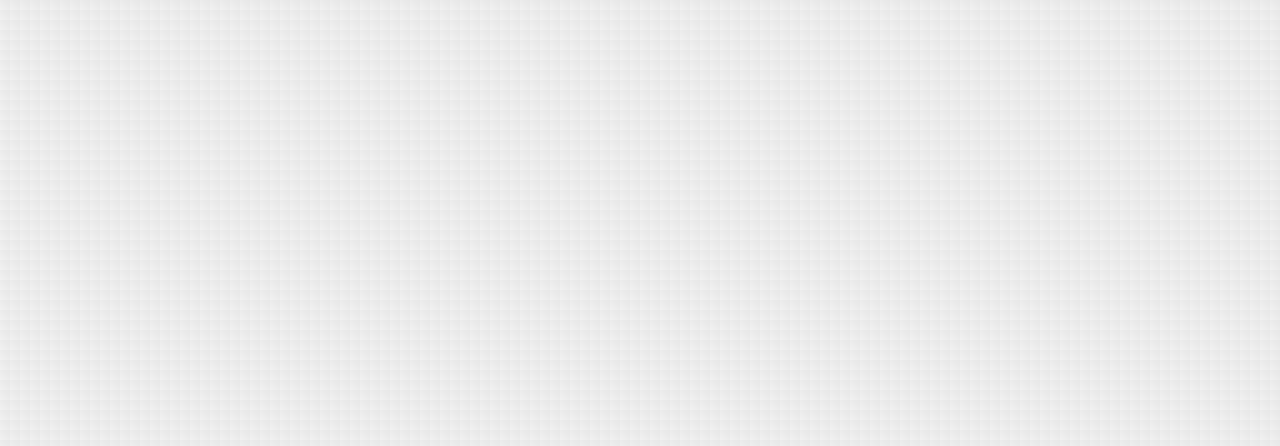
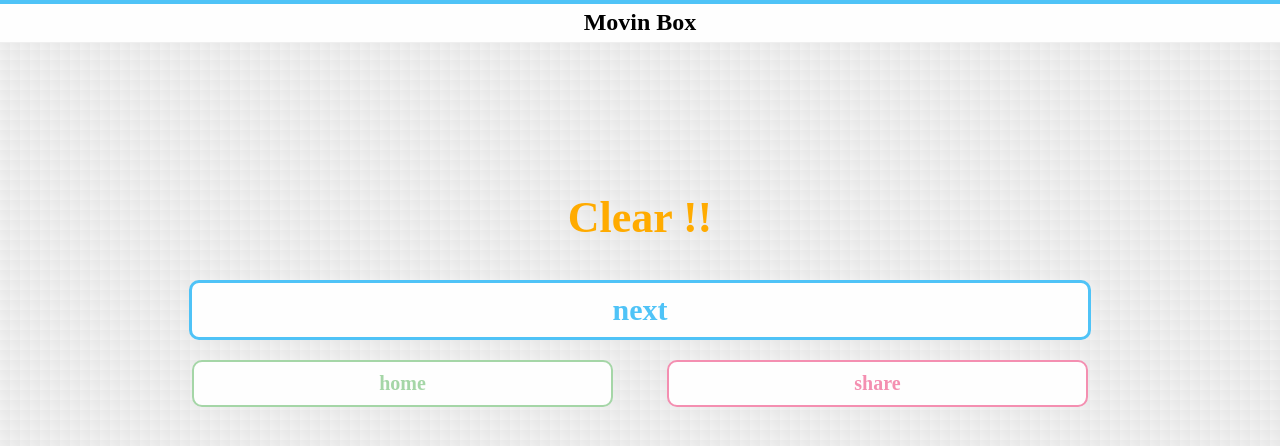
Before and after one commit to sottar/movin_box, a React app: page /clear/1 in a window 1280 px wide. Shown: the top 446 px of the page. Built offline with nearby package versions, Linux system fonts and the light colour scheme.

Commit message:
add clear page design

```diff
--- a/src/Root.jsx
+++ b/src/Root.jsx
@@ -7,6 +7,7 @@ import App from './components/App';
 import Top from './components/Top';
 import List from './components/List';
 import Play from './components/Play';
+import Clear from './components/Clear';
 
 const store = configureStore();
 
@@ -19,6 +20,7 @@ export default class Root extends React.Component {
             <IndexRoute component={Top} />
             <Route path="/list" component={List} />
             <Route path="/play/:level" component={Play} />
+            <Route path="/clear/:level" component={Clear} />
           </Route>
         </Router>
       </Provider>
--- /dev/null
+++ b/src/components/Clear.jsx
@@ -0,0 +1,82 @@
+/* @flow */
+import React from 'react';
+import { Link } from 'react-router';
+import Header from './Header';
+
+export default class Clear extends React.Component {
+  render() {
+    const nextPlay: String = '/play' + this.props.params.level;
+    return (
+      <div>
+        <Header />
+        <h2 style={style.clear}>Clear !!</h2>
+        <div style={style.next}><Link to={nextPlay} style={style.nextLink}>next</Link></div>
+        <div style={style.wrap}>
+          <div style={style.home}><Link to="/" style={style.homeLink}>home</Link></div>
+          <div style={style.share}>share</div>
+        </div>
+      </div>
+    );
+  }
+}
+
+const style = {
+  clear: {
+    marginTop: '150px',
+    fontSize: '44px',
+    fontWeight: 'bold',
+    textAlign: 'center',
+    color: '#ffab00',
+  },
+  next: {
+    textAlign: 'center',
+  },
+  nextLink: {
+    display: 'inline-block',
+    padding: '10px 0',
+    width: '70%',
+    border: '3px solid #4fc3f7',
+    borderRadius: '10px',
+    color: '#4fc3f7',
+    fontSize: '30px',
+    fontWeight: 'bold',
+    textDecoration: 'none',
+    backgroundColor: '#fefefe',
+  },
+  wrap: {
+    margin: '20px auto 0',
+    display: 'flex',
+    justifyContent: 'space-between',
+    width: '70%',
+  },
+  home: {
+    width: '47%',
+    textAlign: 'center',
+  },
+  homeLink: {
+    display: 'inline-block',
+    padding: '10px 0',
+    width: '100%',
+    border: '2px solid #a5d6a7',
+    borderRadius: '10px',
+    color: '#a5d6a7',
+    fontSize: '20px',
+    fontWeight: 'bold',
+    textDecoration: 'none',
+    boxSizing: 'border-box',
+    backgroundColor: '#fefefe',
+  },
+  share: {
+    display: 'inline-block',
+    padding: '10px 0',
+    width: '47%',
+    border: '2px solid #f48fb1',
+    borderRadius: '10px',
+    color: '#f48fb1',
+    fontSize: '20px',
+    fontWeight: 'bold',
+    textAlign: 'center',
+    boxSizing: 'border-box',
+    backgroundColor: '#fefefe',
+  },
+};
--- a/src/components/Play.jsx
+++ b/src/components/Play.jsx
@@ -80,6 +80,9 @@ export default class Play extends React.Component {
       boxInfo: newBoxInfo,
       availableZone: newavailableZone,
     });
+    if (this.isCleared(newBoxInfo)) {
+      this.props.router.push('/clear/' + this.props.params.level);
+    }
   }
 
   /**
@@ -150,6 +153,18 @@ export default class Play extends React.Component {
     return newAvailbleZone;
   }
 
+  /**
+   * check clear the game
+   */
+  isCleared(boxInfo: Array<BoxInfo>): boolean {
+    for (const box of boxInfo) {
+      if (box.cleared != true) {
+        return false;
+      }
+    }
+    return true;
+  }
+
   componentWillMount() {
     const currentFiled: FieldInfo = JSON.parse(JSON.stringify(FieldList))[this.props.params.level - 1];
     const newAvailableZone = this.updateAvailableZone(
```
Also changed, not shown: index.js.
